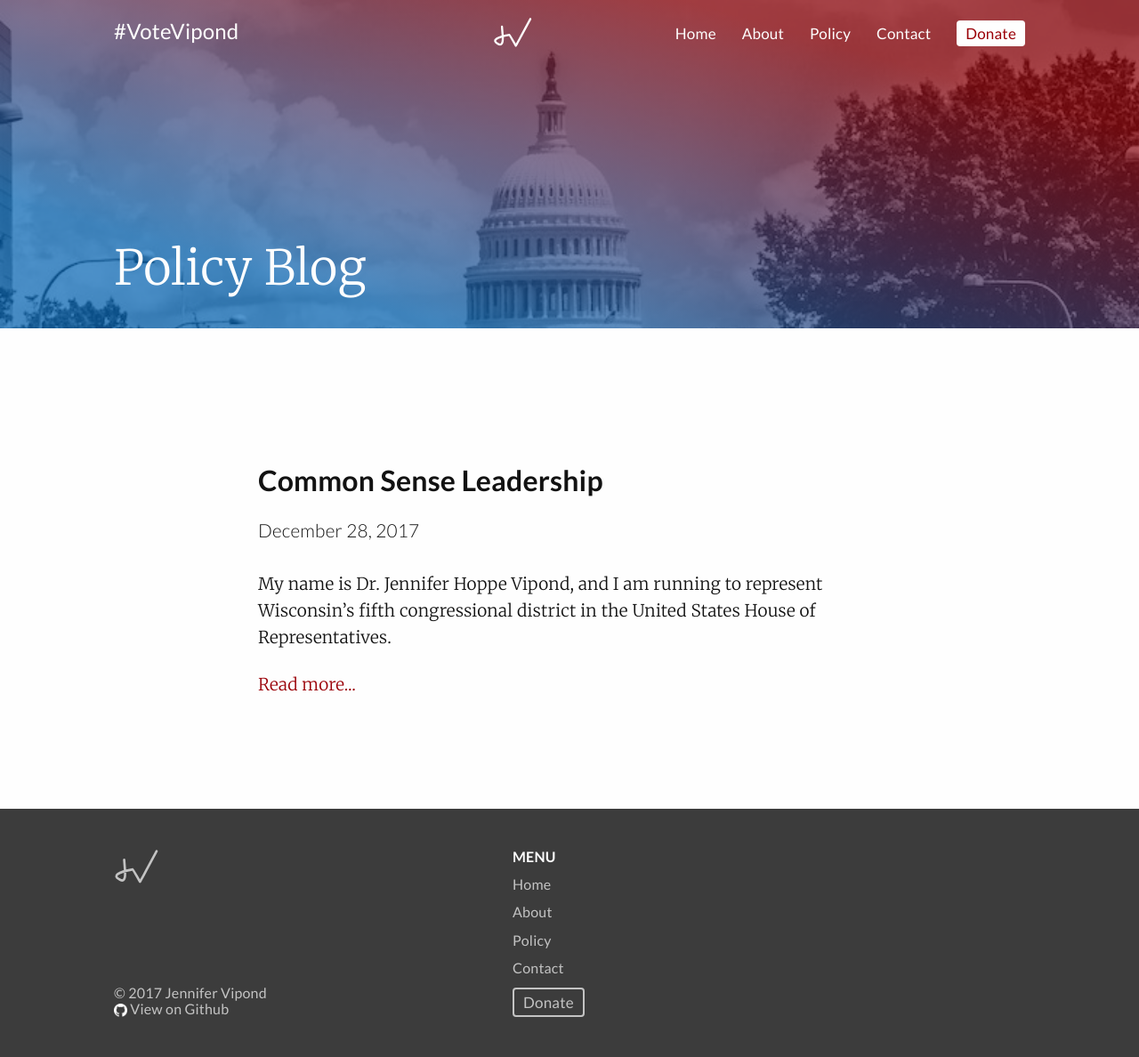
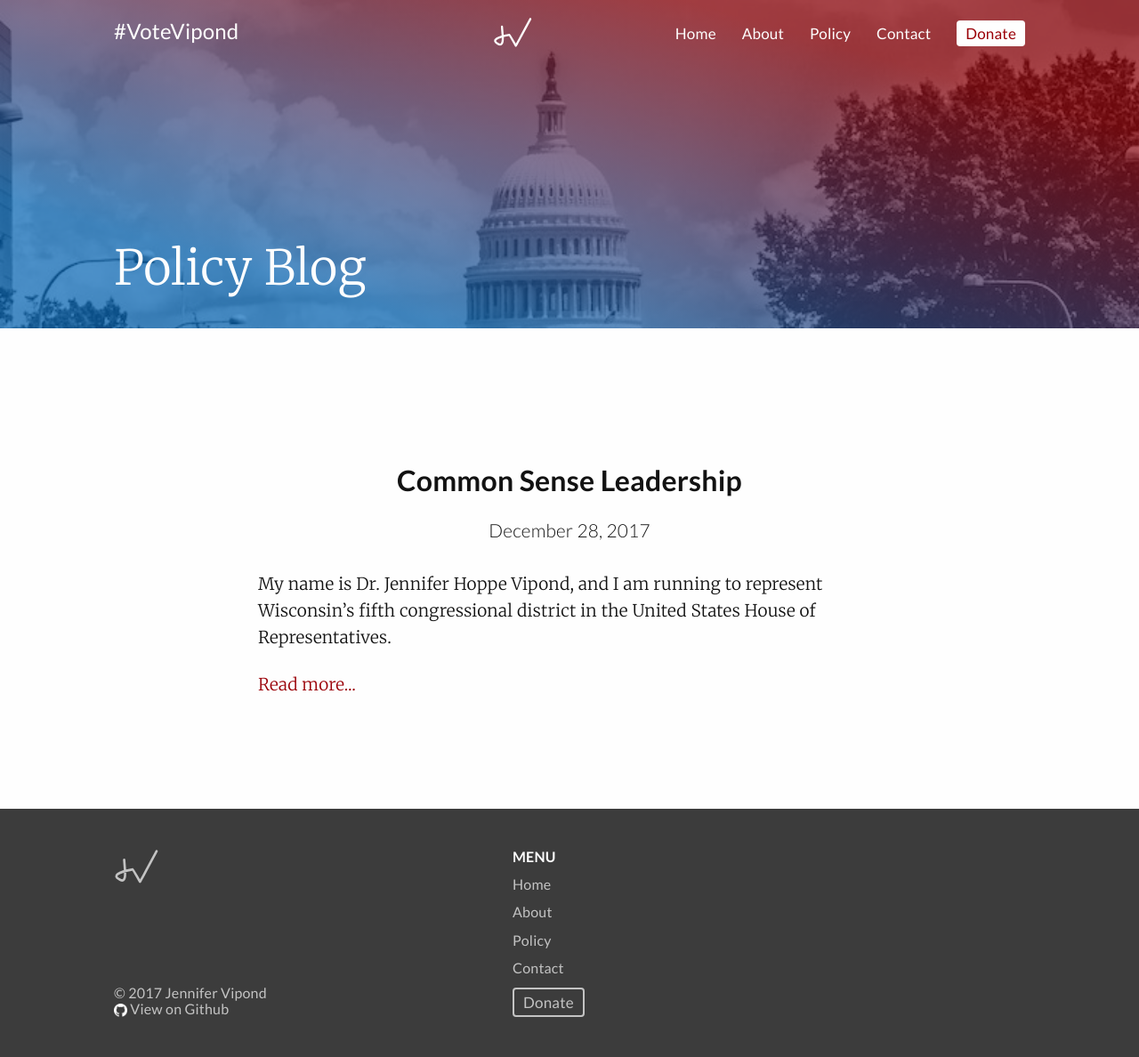
Before and after one commit to AlexVipond/jennifervipond.github.io, a Jekyll site: the page built from policy/index.html, in a window 1280 px wide. Shown: the whole page at 89% size. Built offline with Jekyll 4.4.1, drawn with Linux system fonts in a browser that asks for light colours.

Commit message:
Tweak title and paragraph relationship styles

```diff
--- a/css/main.css
+++ b/css/main.css
@@ -237,7 +237,6 @@ nav {
     right: 0;
     z-index: 1;
     background-color: var(--light);
-    border-bottom: 2px solid var(--theme);
 }
 
     .fixed h1 {
@@ -633,9 +632,12 @@ main .blog-post {
     padding: 1.6em calc((100vw - 700px) / 2);
 }
 
+main .blog-post h2, main .blog-post h3 {
+    text-align: center;
+}
+
 main .blog-post > p:first-of-type {
-    padding-top: 1.6em;
-    border-top: 2px solid var(--theme);
+    margin-top: 2em;
 }
 
 main .blog-post .post-summary {
```
